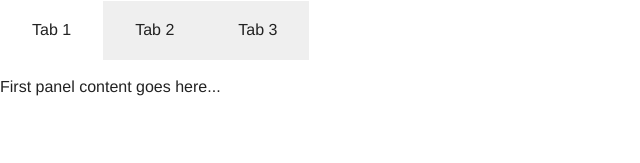
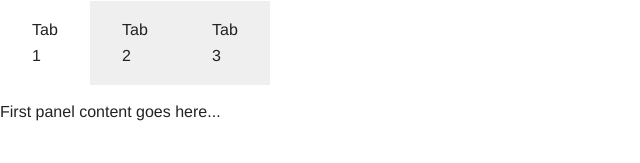
Before and after one commit to lvarney14/p2-dvr-app, a plain HTML site: page index.html in a window 1280 px wide. Shown: the whole page, without its empty margins (0-640 px from the left). Drawn offline with Linux system fonts and the light colour scheme.

Commit message:
4th commit

```diff
--- /dev/null
+++ b/css/styles.css
@@ -0,0 +1,4 @@
+.tabs dd > a {
+	float: left;
+	width: 90px;
+}
--- a/index.html
+++ b/index.html
@@ -5,6 +5,8 @@
     <meta name="viewport" content="width=device-width, initial-scale=1.0" />
     <title> P2: DVR App</title>
     <link rel="stylesheet" href="css/foundation.css" />
+    <link rel="stylesheet" href="css/styles.css"/>
+
     <script src="js/vendor/modernizr.js"></script>
   </head>
   <body>
```
